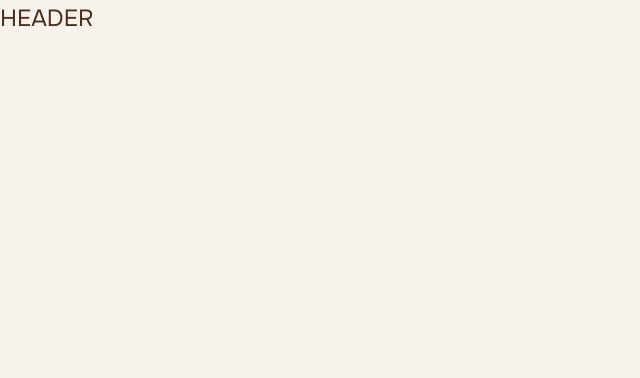
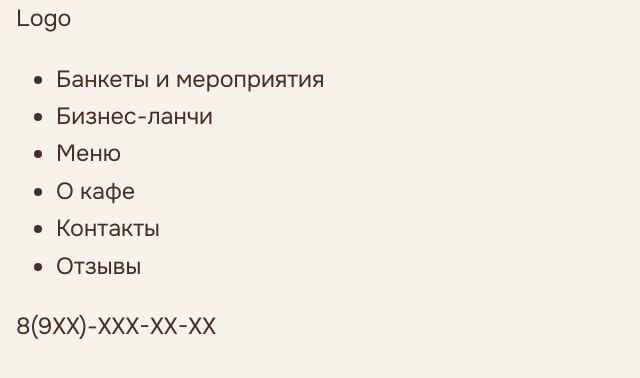
Before and after one commit to artemSoko1ov/veles, a React (Vite) app: page / in a window 1280 px wide. Shown: the top 378 px of the page, without its empty margins (0-640 px from the left). Built offline with nearby package versions, Linux system fonts and the light colour scheme; the HTML template or start-up script is replaced by a standard one; a web font is replaced by a local one.

Commit message:
feat: add Header markup

```diff
--- a/package.json
+++ b/package.json
@@ -19,6 +19,7 @@
     "@types/react": "^19.2.17",
     "@types/react-dom": "^19.2.3",
     "@vitejs/plugin-react": "^6.0.4",
+    "clsx": "^2.1.1",
     "eslint": "^10.8.0",
     "eslint-plugin-react-hooks": "^7.1.1",
     "eslint-plugin-react-refresh": "^0.5.3",
--- a/src/app/styles/variables.scss
+++ b/src/app/styles/variables.scss
@@ -26,6 +26,8 @@
   --line-height-heading: 1.2;
   --line-height-body: 1.6;
 
+  --container-width: 1600px;
+  --container-padding-x: 16px;
   --section-padding-y: #{fluid(80, 52)};
 
   --radius-sm: 14px;
--- a/src/widgets/Header/Header.tsx
+++ /dev/null
@@ -1,11 +0,0 @@
-import styles from './Header.module.scss';
-
-const Header = () => {
-  return (
-    <header className={styles.header}>
-      HEADER
-    </header>
-  );
-};
-
-export default Header;
--- a/src/widgets/Header/index.ts
+++ b/src/widgets/Header/index.ts
@@ -1 +1 @@
-export { default } from './Header';
+export { default } from './ui/Header.tsx';
--- /dev/null
+++ b/src/widgets/Header/model/navItems.ts
@@ -0,0 +1,32 @@
+export const navItems = [
+  {
+    id: 1,
+    name: "Банкеты и мероприятия",
+    link: "#",
+  },
+  {
+    id: 2,
+    name: "Бизнес-ланчи",
+    link: "#",
+  },
+  {
+    id: 3,
+    name: "Меню",
+    link: "#",
+  },
+  {
+    id: 4,
+    name: "О кафе",
+    link: "#",
+  },
+  {
+    id: 5,
+    name: "Контакты ",
+    link: "#",
+  },
+  {
+    id: 6,
+    name: "Отзывы ",
+    link: "#",
+  },
+]
--- /dev/null
+++ b/src/widgets/Header/ui/Header.tsx
@@ -0,0 +1,42 @@
+import styles from './Header.module.scss';
+import clsx from "clsx";
+import {navItems} from "@/widgets/Header/model/navItems";
+
+const Header = () => {
+  return (
+    <header className={styles.header}>
+      <div className={clsx(styles.inner, 'container')}>
+        <a
+          className={styles.logo}
+          href="#"
+          aria-label="На главную"
+        >
+          Logo
+        </a>
+        <nav aria-label="Основная навигация">
+          <ul className={styles.list}>
+            {navItems.map(({name, link}) => (
+              <li
+                className={styles.item}
+                key={link}
+              >
+                <a
+                  className={styles.link}
+                  href={link}
+                >
+                  {name}
+                </a>
+
+              </li>
+            ))}
+          </ul>
+        </nav>
+        <div className={styles.phone}>
+          <a href="tel:89999999999">8(9XX)-XXX-XX-XX</a>
+        </div>
+      </div>
+    </header>
+  );
+};
+
+export default Header;
```
Also changed, not shown: src/widgets/Header/ui/Header.module.scss (added), 1 other file (tests, documents, lock files or other folders).
